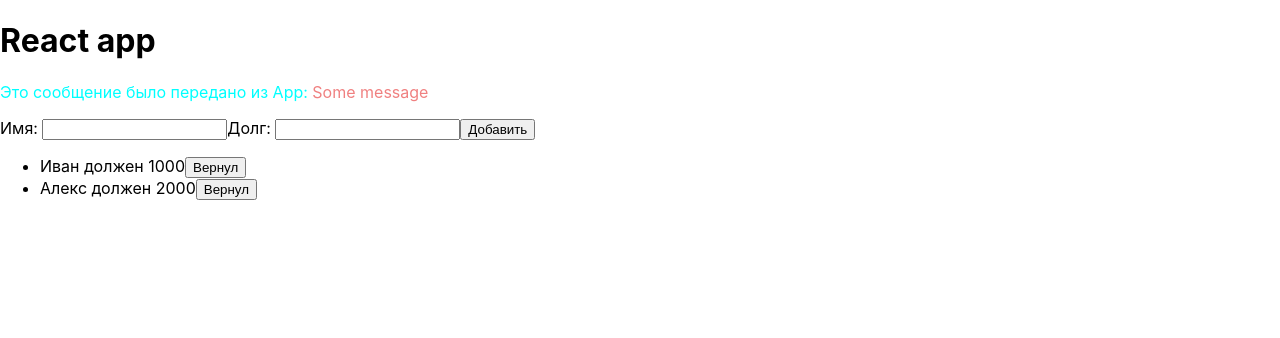
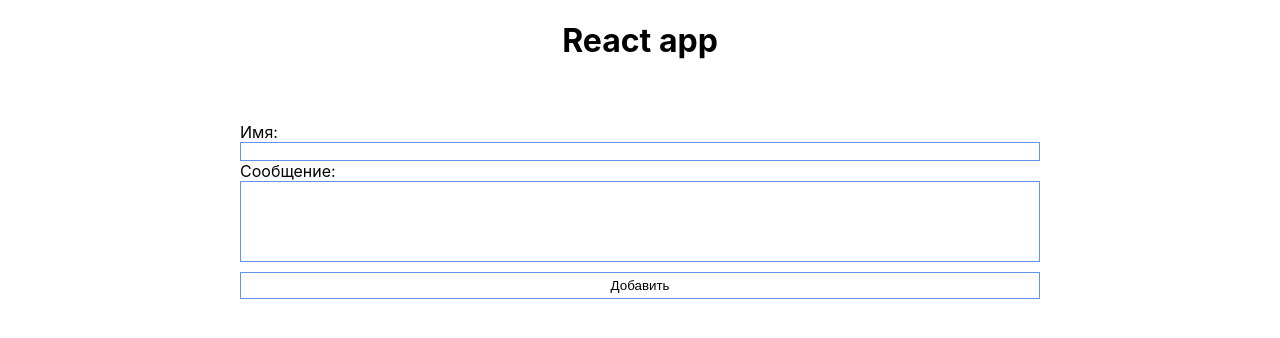
Before and after one commit to 62R/react, a React (Create React App) app: page / in a window 1280 px wide. Shown: the top 338 px of the page. Built offline with nearby package versions, Linux system fonts and the light colour scheme.

Commit message:
create message list

```diff
--- a/src/App.jsx
+++ b/src/App.jsx
@@ -1,18 +1,16 @@
 import { useState } from 'react';
 import { Form } from './components/Form/Form';
-import { Message } from './components/Message/Message';
-import { DebtorsList } from './components/DebtorsList/DebtorsList';
+import { MessageList } from './components/MessageList/MessageList';
+import style from './App.module.scss'
 
 function App() {
-    const msg = 'Some message';
-    const [debtorsArr, setDebtorsArr] = useState([{ name: 'Иван', debt: 1000 }, { name: 'Алекс', debt: 2000 }]);
+    const [msgList, setMsgList] = useState([]);
 
     return (
-        <div className="App">
+        <div className={style.App}>
             <h1>React app</h1>
-            <Message msg={msg} />
-            <Form debtorsArr={debtorsArr} setDebtorsArr={setDebtorsArr} />
-            <DebtorsList debtorsArr={debtorsArr} setDebtorsArr={setDebtorsArr} />
+            <MessageList list={msgList} />
+            <Form list={msgList} setList={setMsgList} />
         </div>
     );
 }
--- /dev/null
+++ b/src/App.module.scss
@@ -0,0 +1,8 @@
+.App {
+    margin: 0 auto;
+    max-width: 800px;
+    height: 100%;
+    display: flex;
+    align-items: center;
+    flex-direction: column;
+}
--- a/src/components/DebtorsItem/DebtorItem.jsx
+++ /dev/null
@@ -1,5 +0,0 @@
-export const DebtorItem = ({ idx, debtor, deleteDebt }) =>
-    <li>
-        {debtor.name} должен {debtor.debt}
-        <button type="button" onClick={deleteDebt} value={idx}>Вернул</button>
-    </li>
--- a/src/components/DebtorsList/DebtorsList.jsx
+++ /dev/null
@@ -1,13 +0,0 @@
-import { DebtorItem } from "../DebtorsItem/DebtorItem";
-
-export const DebtorsList = ({ debtorsArr, setDebtorsArr }) => {
-    const deleteDebt = (evt) => {
-        setDebtorsArr((prevList) =>
-            [...prevList.slice(0, evt.target.value), ...prevList.slice(evt.target.value + 1)]
-        )
-    }
-
-    return <ul>
-        {debtorsArr.map((item, idx) => <DebtorItem key={idx} idx={idx} debtor={item} deleteDebt={deleteDebt} />)}
-    </ul>
-}
--- a/src/components/Form/Form.jsx
+++ b/src/components/Form/Form.jsx
@@ -1,15 +1,20 @@
-export const Form = ({ debtorsArr, setDebtorsArr }) => {
-    const addDebt = (evt) => {
+import style from "./Form.module.scss";
+
+export const Form = ({ list, setList }) => {
+    const handleSubmit = (evt) => {
         evt.preventDefault();
-        const newDebtor = {
-            name: evt.target.elements.name.value,
-            debt: parseInt(evt.target.elements.debt.value)
-        }
-        setDebtorsArr((prevList) => [...prevList, newDebtor]);
+        addMsg(evt.target.elements.name.value, evt.target.elements.msg.value);
+        const greetings = 'Hi ' + evt.target.elements.name.value
+        setTimeout(() => { addMsg('Bot', greetings) }, 1500);
+
+        evt.target.reset();
     }
-    return <form onSubmit={addDebt}>
-        <label>Имя: <input name="name" /></label>
-        <label>Долг: <input name="debt" /></label>
-        <button> Добавить </button>
+    const addMsg = (author, msg) => {
+        setList((prevList) => [...prevList, { author, msg }]);
+    }
+    return <form onSubmit={handleSubmit} className={style.form}>
+        Имя: <input className={style.input} name="name" />
+        Сообщение: <textarea className={style.msgArea} name="msg" rows="5" />
+        <button className={style.btn}> Добавить </button>
     </form>
 }
--- /dev/null
+++ b/src/components/Form/Form.module.scss
@@ -0,0 +1,22 @@
+.form {
+    display: flex;
+    flex-direction: column;
+    width: 100%;
+}
+
+.input {
+    border: 1px solid cornflowerblue;
+}
+
+.msgArea {
+    border: 1px solid cornflowerblue;
+    resize: none;
+}
+
+.btn {
+    margin-top: 10px;
+    padding-top: 5px;
+    padding-bottom: 5px;
+    background-color: transparent;
+    border: 1px solid cornflowerblue;
+}
--- a/src/components/Message/Message.jsx
+++ b/src/components/Message/Message.jsx
@@ -2,5 +2,5 @@ import style from './Message.module.scss'
 
 export const Message = ({ msg }) =>
     <p className={style.message}>
-        Это сообщение было передано из App: <span className={style.message__span}> {msg} </span>
+        {msg.author}: <span>{msg.msg}</span>
     </p>
--- a/src/components/Message/Message.module.scss
+++ b/src/components/Message/Message.module.scss
@@ -1,7 +1,11 @@
 .message {
-    color: aqua;
+    color: darkblue;
+    font-weight: bold;
+    overflow-wrap: break-word;
+    margin: 0;
 
-    &__span {
-        color: lightcoral;
+    & span {
+        color: black;
+        font-style: italic;
     }
 }
--- /dev/null
+++ b/src/components/MessageList/MessageList.jsx
@@ -0,0 +1,7 @@
+import { Message } from "../Message/Message"
+import style from "./MessageList.module.scss"
+
+export const MessageList = ({ list }) =>
+    <div className={style.messageList}>
+        {list.map((item, idx) => <Message key={idx} msg={item} />)}
+    </div>
--- /dev/null
+++ b/src/components/MessageList/MessageList.module.scss
@@ -0,0 +1,4 @@
+.messageList {
+    align-self: start;
+    margin: 20px 0;
+}
```
